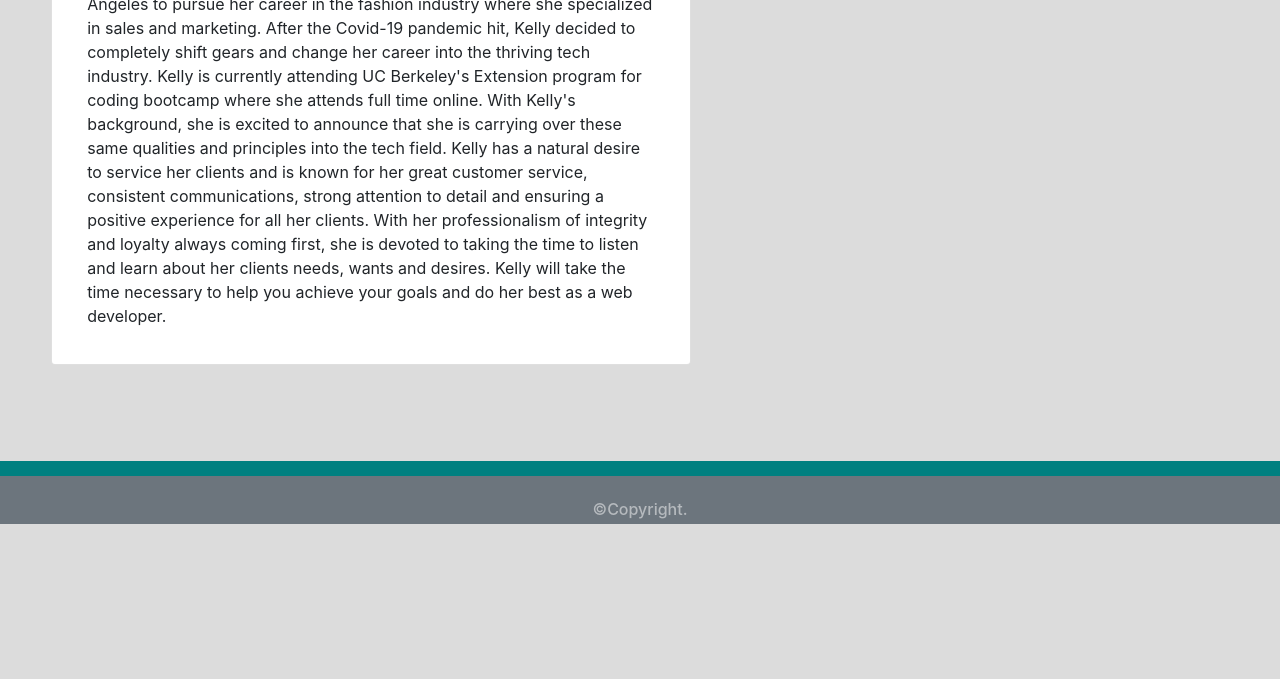
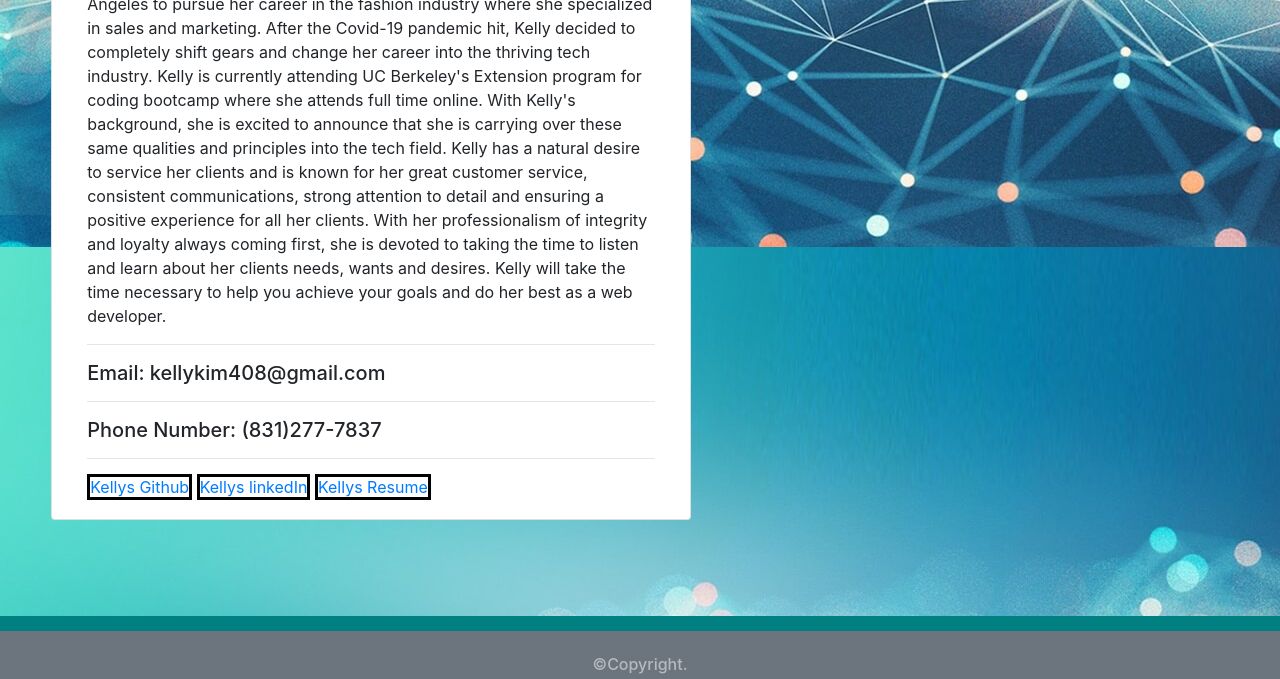
Before and after one commit to kellykim831/Responsive_Portfolio, a plain HTML site: page index.html in a window 1280 px wide. Shown: the part 628-1307 px from the top of the page. Before the commit the page ends 1152 px from the top, so only its background shows below. Drawn offline with nearby package versions, Linux system fonts and the light colour scheme.

Commit message:
update html

```diff
--- a/index.html
+++ b/index.html
@@ -13,7 +13,8 @@
 
 </head>
 
-<body>
+<body background="facebookShare.jpg">
+
   <!-- insert bg-info tex-white to wrap name in turqouise color -->
   <nav class="navbar navbar-expand-lg navbar-light bg-light">
     <a class="navbar-brand bg-info text-white" id="kk" href="index.html">
@@ -59,20 +60,35 @@
                 Management, she moved to Los Angeles to pursue her career in the fashion industry where she specialized
                 in sales and marketing. After the Covid-19 pandemic hit, Kelly decided to completely shift gears
                 and change her career into the thriving tech industry. Kelly is currently attending UC Berkeley's
-                Extension program for coding bootcamp where she attends full time online. With Kelly's background, she is
+                Extension program for coding bootcamp where she attends full time online. With Kelly's background, she
+                is
                 excited to announce that she is carrying over these same qualities and principles into the tech field.
                 Kelly has a natural desire to service her clients and is known for her great customer service,
                 consistent communications, strong attention to detail and ensuring a positive experience for all her
                 clients.
 
                 With her professionalism of integrity and loyalty always coming first, she is devoted to taking the time
-                to listen and learn about her clients needs, wants and desires. Kelly will take the time necessary to help
+                to listen and learn about her clients needs, wants and desires. Kelly will take the time necessary to
+                help
                 you achieve your goals and do her best as a web developer.
               </p>
-            </div>
-          </div>
+              <hr>
+              <h5>Email: kellykim408@gmail.com</h5>
+              <hr>
+              <h5>Phone Number: (831)277-7837</h5>
+              <hr>
+              <a href="https://github.com/kellykim831" target="_blank" class="click">
+                Kellys Github</a>
+              <a href="https://www.linkedin.com/in/realtorkellykim/" target="_blank" class="click">
+                Kellys linkedIn</a>
+                <a href="KKWEBDEVRESUME.pdf" target="_blank" class="click">
+                  Kellys Resume</a>
+
         </section>
+        </div>
+        </div>
       </section>
+    </section>
     </section>
   </main><!-- Main -->
   <br>
@@ -105,7 +121,7 @@
     crossorigin="anonymous"></script>
 
 
+  </style>
 
-</body>
 
 </html>
--- a/style.css
+++ b/style.css
@@ -1,6 +1,3 @@
- body {
-    background-color: gainsboro;
- }
 
 .container {
     background-color: white;
@@ -47,3 +44,7 @@ img {
     border-left: solid black;
     border-right:solid black;
 }
+
+.kellyinfo {
+    float: right;
+}
```
Also changed, not shown: contact.html (+3 -2 lines), portfolio.html (+1 -1 lines), codebackground.jpg (added), facebookShare.jpg (added), 1 other file.
